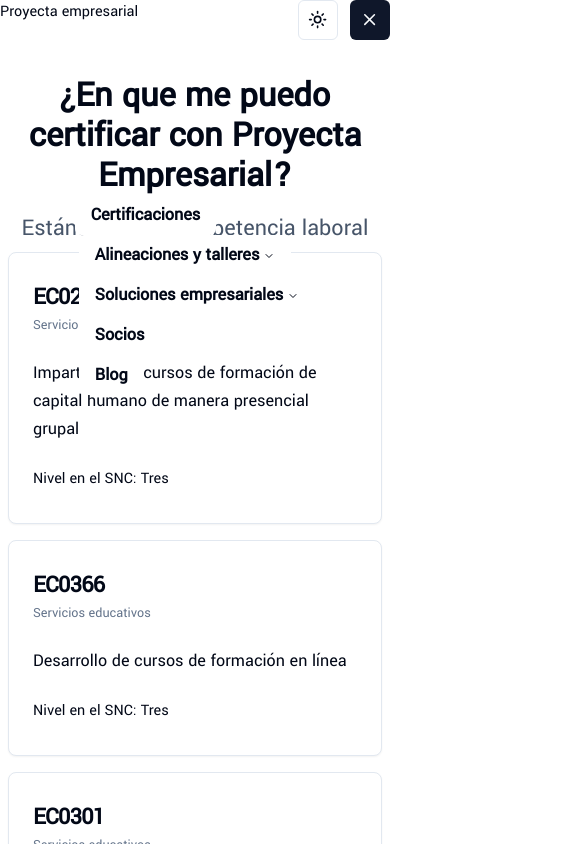
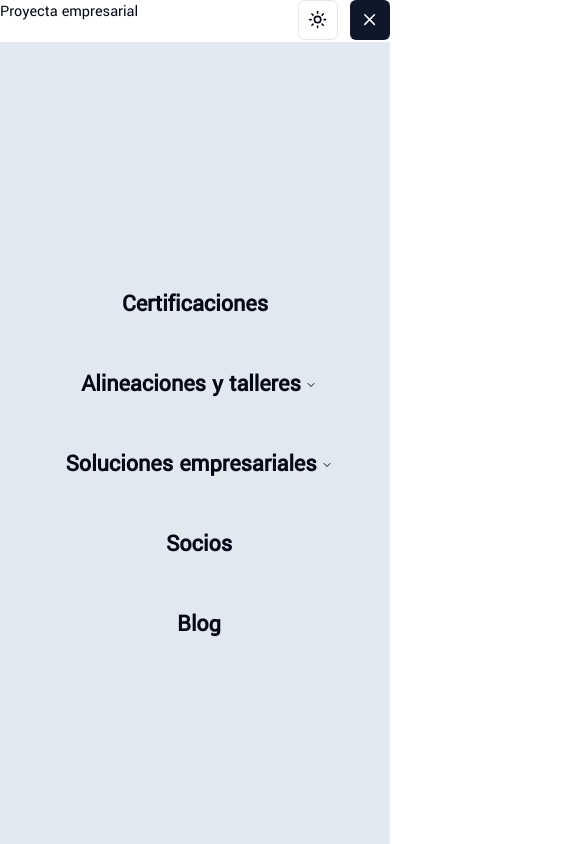
Before and after one commit to esphiritu/centro-evaluacion, a Next.js app: page /certificaciones in a window 390 px wide. Both pictures are taken after a click on the button 370 px from the left and 20 px from the top of the page. Shown: the top 844 px of the page, 585 px wide, since content can reach past the window. Built offline with nearby package versions, Linux system fonts and the light colour scheme.

Commit message:
Navbar working correctly on mobile-desktop, also in dark-light mode. Sub menus in mobile needs to be display correctly. At this commitment, on mobile the sub menus are displaying below the whole menu, therefore it is not visible for the user

```diff
--- a/src/app/certificaciones/page.js
+++ b/src/app/certificaciones/page.js
@@ -97,7 +97,7 @@
         <div className="flex flex-col lg:flex-row justify-between">
           <div className="py-5">
             <h4 className="text-2xl font-bold">Proyecta empresarial</h4>
-            <ul className="flex">
+            <ul className="flex flex-col lg:flex-row">
               <li className="pr-4 text-lg">Certificación</li>
               <li className="px-4 text-lg">Capacitación</li>
               <li className="px-4 text-lg">Coaching</li>
--- a/src/components/organisms/Header.jsx
+++ b/src/components/organisms/Header.jsx
@@ -46,17 +46,17 @@
     <>
       <header className="flex justify-between">
         <Link href="./">Proyecta empresarial</Link>
-        <NavigationMenu className={open ? "top-[5%]" : "top-[-100%]"}>
-          <NavigationMenuList>
+        <NavigationMenu className={open ? "top-[5%]" : "top-[-120%]"}>
+          <NavigationMenuList className="w-screen md:w-auto bg-slate-200 dark:bg-slate-600 md:bg-transparent min-h-screen md:min-h-fit">
             <NavigationMenuItem>
               <Link href="./certificaciones" legacyBehavior passHref>
                 <NavigationMenuLink className={navigationMenuTriggerStyle()}>
-                  <span className="text-lg font-semibold">Certificaciones</span>
+                  <span className="text-2xl md:text-lg font-semibold">Certificaciones</span>
                 </NavigationMenuLink>
               </Link>
             </NavigationMenuItem>
             <NavigationMenuItem>
-              <NavigationMenuTrigger className="text-lg font-semibold">Alineaciones y talleres</NavigationMenuTrigger>
+              <NavigationMenuTrigger className="text-2xl md:text-lg font-semibold">Alineaciones y talleres</NavigationMenuTrigger>
               <NavigationMenuContent>
                 <ul className="grid gap-3 p-6 md:w-[400px] lg:w-[500px] lg:grid-cols-[.75fr_1fr]">
                   <li className="row-span-3">
@@ -65,7 +65,7 @@
                         className="flex h-full w-full select-none flex-col justify-end rounded-md bg-gradient-to-b from-muted/50 to-muted p-6 no-underline outline-none focus:shadow-md"
                         href="/explora"
                       >
-                        <div className="mb-2 mt-4 text-lg font-medium">
+                        <div className="mb-2 mt-4 md:text-lg font-medium">
                           Para profesionales
                         </div>
                         <p className="text-sm leading-tight text-muted-foreground">
@@ -87,7 +87,7 @@
               </NavigationMenuContent>
             </NavigationMenuItem>
             <NavigationMenuItem>
-                <NavigationMenuTrigger className="text-lg font-semibold">Soluciones empresariales</NavigationMenuTrigger>
+                <NavigationMenuTrigger className="text-2xl md:text-lg font-semibold">Soluciones empresariales</NavigationMenuTrigger>
                 <NavigationMenuContent>
             <ul className="grid w-[400px] gap-3 p-4 md:w-[500px] md:grid-cols-2 lg:w-[600px] ">
               {services.map((service) => (
@@ -105,14 +105,14 @@
             <NavigationMenuItem>
               <Link href="./socios" legacyBehavior passHref>
                 <NavigationMenuLink className={navigationMenuTriggerStyle()}>
-                  <span className="text-lg font-semibold">Socios</span>
+                  <span className="text-2xl md:text-lg font-semibold">Socios</span>
                 </NavigationMenuLink>
               </Link>
             </NavigationMenuItem>
             <NavigationMenuItem>
               <Link href="./blog" legacyBehavior passHref>
                 <NavigationMenuLink className={navigationMenuTriggerStyle()}>
-                  <span className="text-lg font-semibold">Blog</span>
+                  <span className="text-2xl md:text-lg font-semibold">Blog</span>
                 </NavigationMenuLink>
               </Link>
             </NavigationMenuItem>
@@ -123,7 +123,7 @@
           <ModeToggle></ModeToggle>
           <Button onClick={() => setOpen( open ? false : true)} size="icon" className={"md:hidden ml-3"}>
             {open ?
-              <X className="h-[1.2rem] w-[1.2rem] rotate-0 scale-100 transition-all dark:-rotate-90 dark:scale-0"></X>
+              <X className="h-[1.2rem] w-[1.2rem] rotate-0 scale-100 transition-all dark:rotate-90 dark:scale-100"></X>
               : <MenuIcon className="h-[1.2rem] w-[1.2rem] rotate-0 scale-100 transition-all dark:rotate-0 dark:scale-100"></MenuIcon>
             }
           </Button>
--- a/src/components/ui/navigation-menu.jsx
+++ b/src/components/ui/navigation-menu.jsx
@@ -9,7 +9,7 @@
   <NavigationMenuPrimitive.Root
     ref={ref}
     className={cn(
-      "absolute md:relative min-h-[60vh] md:min-h-fit left-0 z-10 w-full md:w-auto flex items-center justify-center px-5",
+      "absolute md:relative min-h-[40vh] md:min-h-fit left-0 z-10 min-w-fit md:w-auto flex items-center justify-center",
       className
     )}
     {...props}>
@@ -23,7 +23,7 @@
   <NavigationMenuPrimitive.List
     ref={ref}
     className={cn(
-      "group flex md:flex-row flex-col flex-1 list-none justify-center space-x-1",
+      "group flex md:flex-row flex-col flex-1 list-none justify-center space-x-1 bg-background md:bg-transparent",
       className
     )}
     {...props} />
@@ -33,7 +33,7 @@
 const NavigationMenuItem = NavigationMenuPrimitive.Item
 
 const navigationMenuTriggerStyle = cva(
-  "group inline-flex h-10 w-max items-center justify-center rounded-md bg-background px-4 py-2 text-sm font-medium transition-colors hover:bg-accent hover:text-accent-foreground focus:bg-accent focus:text-accent-foreground focus:outline-none disabled:pointer-events-none disabled:opacity-50 data-[active]:bg-accent/50 data-[state=open]:bg-accent/50"
+  "group inline-flex h-20 md:h-10 w-screen md:w-max items-center justify-center rounded-md md:bg-background md:px-4 py-2 font-medium transition-colors hover:bg-accent hover:text-accent-foreground focus:bg-accent focus:text-accent-foreground focus:outline-none disabled:pointer-events-none disabled:opacity-50 data-[active]:bg-accent/50 data-[state=open]:bg-accent/50"
 )
 
 const NavigationMenuTrigger = React.forwardRef(({ className, children, ...props }, ref) => (
@@ -66,7 +66,7 @@
   <div className={cn("absolute left-0 top-full flex justify-center")}>
     <NavigationMenuPrimitive.Viewport
       className={cn(
-        "origin-top-center relative mt-1.5 h-[var(--radix-navigation-menu-viewport-height)] w-full overflow-hidden rounded-md border bg-popover text-popover-foreground shadow-lg data-[state=open]:animate-in data-[state=closed]:animate-out data-[state=closed]:zoom-out-95 data-[state=open]:zoom-in-90 md:w-[var(--radix-navigation-menu-viewport-width)]",
+        "origin-top-center relative md:mt-1.5 h-[var(--radix-navigation-menu-viewport-height)] w-full overflow-hidden rounded-md border bg-popover text-popover-foreground shadow-lg data-[state=open]:animate-in data-[state=closed]:animate-out data-[state=closed]:zoom-out-95 data-[state=open]:zoom-in-90 md:w-[var(--radix-navigation-menu-viewport-width)]",
         className
       )}
       ref={ref}
```
